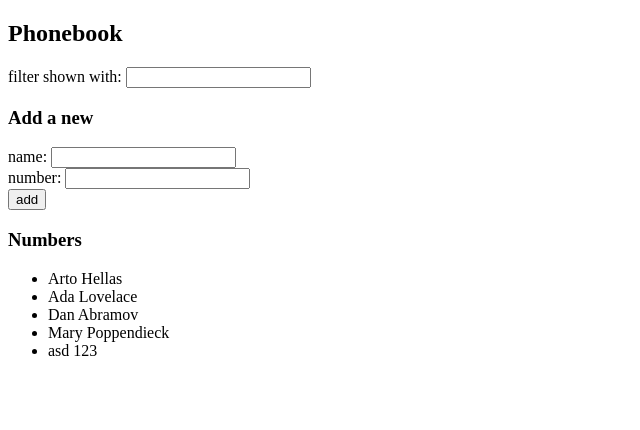
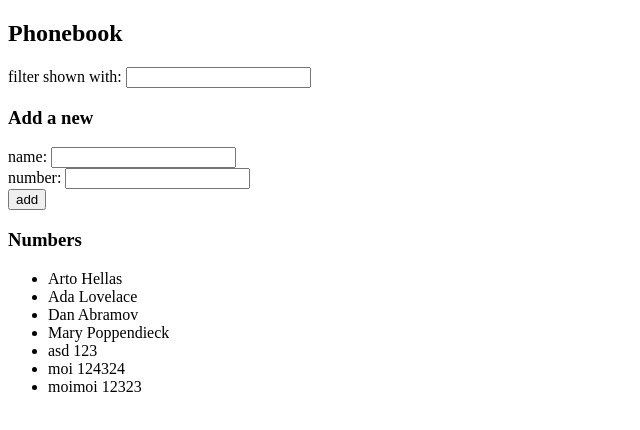
Before and after one commit to LSanteri/FullStackOpen, a React (Vite) app in the folder osa2/puhelinluettelo/: page / in a window 1280 px wide. Shown: the top 430 px of the page, without its empty margins (0-640 px from the left). Built offline with nearby package versions, Linux system fonts and the light colour scheme; data requests are answered from the project's data file.

Commit message:
osa 2.13 tehty

```diff
--- a/osa2/puhelinluettelo/src/App.jsx
+++ b/osa2/puhelinluettelo/src/App.jsx
@@ -1,5 +1,5 @@
 import { useState, useEffect } from 'react'
-import axios from 'axios'
+import personService from './services/persons'
 import Filter from './components/Filter'
 import Persons from './components/Persons'
 import PersonForm from './components/PersonForm'
@@ -11,10 +11,10 @@
   const [filter, setFilter] = useState('')
 
   useEffect(() => {
-    axios
-      .get('http://localhost:3001/persons')
-      .then(response => {
-        setPersons(response.data)
+    personService
+      .getAll()
+      .then(initialPersons => {
+        setPersons(initialPersons)
       })
   }, [])
 
@@ -24,10 +24,10 @@
 
     personExists
       ? alert(`${newName} is already added to phonebook`)
-      : axios
-          .post('http://localhost:3001/persons', { name: newName, phonenumber: newNumber })
+      : personService
+          .create({ name: newName, phonenumber: newNumber })
           .then(response => {
-            setPersons(persons.concat(response.data))
+            setPersons(persons.concat(response))
             setNewName('')
             setNewNumber('')
           })
--- a/osa2/puhelinluettelo/src/db.json
+++ b/osa2/puhelinluettelo/src/db.json
@@ -24,6 +24,16 @@
       "id": "b032",
       "name": "asd",
       "phonenumber": "123"
+    },
+    {
+      "id": "86ed",
+      "name": "moi",
+      "phonenumber": "124324"
+    },
+    {
+      "id": "d444",
+      "name": "moimoi",
+      "phonenumber": "12323"
     }
   ]
 }
--- /dev/null
+++ b/osa2/puhelinluettelo/src/services/persons.js
@@ -0,0 +1,16 @@
+import axios from 'axios';
+const baseUrl = 'http://localhost:3001/persons';
+
+const getAll = () => {
+  return axios.get(baseUrl).then(response => response.data);
+};
+
+const create = newObject => {
+  return axios.post(baseUrl, newObject).then(response => response.data);
+};
+
+const update = (id, newObject) => {
+  return axios.put(`${baseUrl}/${id}`, newObject).then(response => response.data);
+};
+
+export default { getAll, create, update };
```
